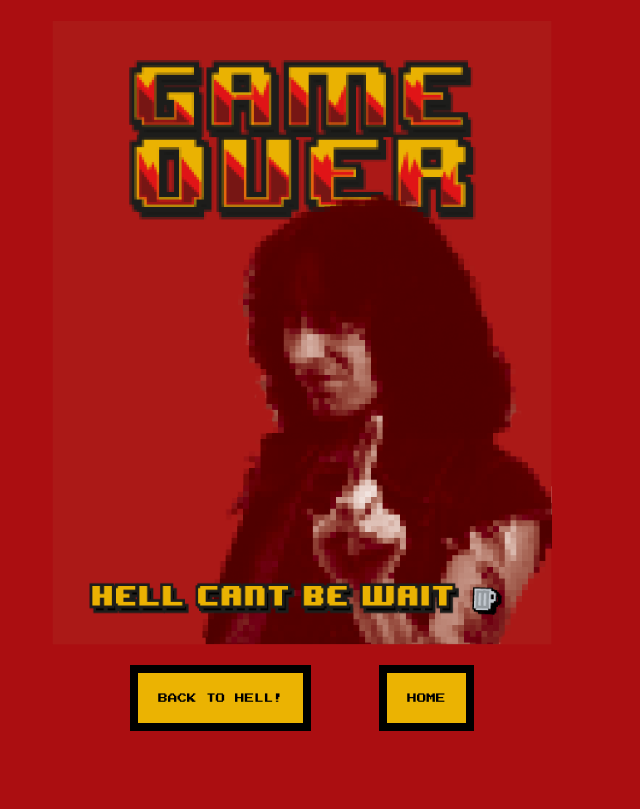
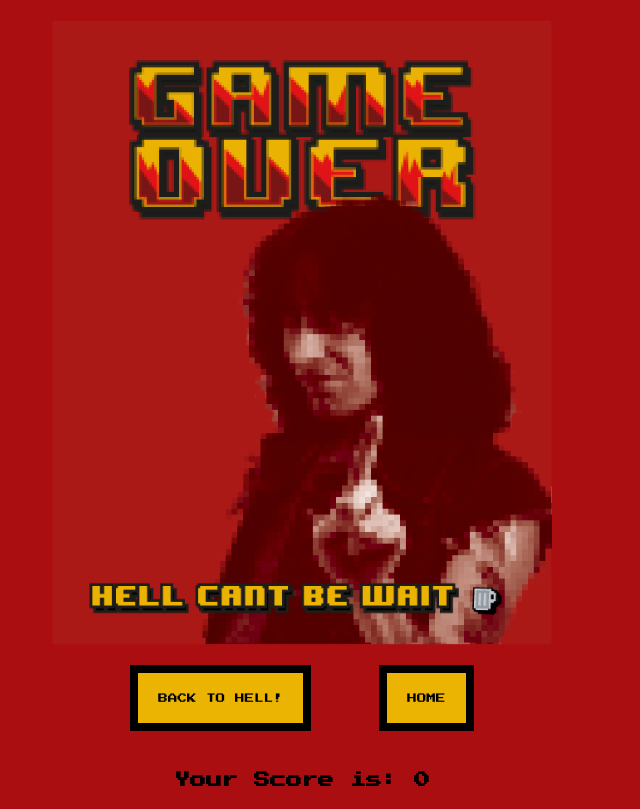
Before and after one commit to JaviPitino/Road-to-Hell, a plain HTML site: page index.html in a window 1280 px wide. Both pictures are taken after a click on the button "DALE CAÑA!". Shown: the whole page, without its empty margins (338-978 px from the left). Drawn offline with Linux system fonts and the light colour scheme.

Commit message:
score final

```diff
--- a/index.html
+++ b/index.html
@@ -47,6 +47,7 @@
                 <button id="restart-btn">BACK TO HELL!</button>
                 <button id="pantalla-inicio">HOME</button>
             </div>
+            <h4 id="puntos"><span> 0</span></h4>
         </div>
     </div>
     <script src="./javascript/main.js"></script>
--- a/javascript/game.js
+++ b/javascript/game.js
@@ -80,7 +80,6 @@ class Game {
                 canvas.style.display = "none";
                 // 3. la pantalla final aparece
                 gameOverScreen.style.display = "flex";
-
             }
         });
     };
@@ -98,6 +97,7 @@ class Game {
                 canvas.style.display = "none";
                 // 3. la pantalla final aparece
                 gameOverScreen.style.display = "flex";
+                puntosScreen.innerText = `Your Score is: ${this.score}`;
 
             }
         })
--- a/javascript/main.js
+++ b/javascript/main.js
@@ -5,7 +5,8 @@ const splashScreen = document.querySelector('#pantalla-inicio');
 const startScreen = document.querySelector('#splash-screen');
 const gameOverScreen = document.querySelector('#gameover-screen');
 const canvas = document.querySelector("#my-canvas");
-const ctx = canvas.getContext("2d")
+const ctx = canvas.getContext("2d");
+const puntosScreen = document.querySelector('#puntos');
 
 let game;
 // let name = prompt('¿Cómo te llamas?')
--- a/styles/styles.css
+++ b/styles/styles.css
@@ -70,6 +70,12 @@ body {
 
 }
 
+#puntos {
+    display: flex;
+    font-family: 'Press Start 2P', cursive;
+    justify-content: center;
+}
+
 hr {
     border: 3px dashed black;
     margin-bottom: 30px;
```
